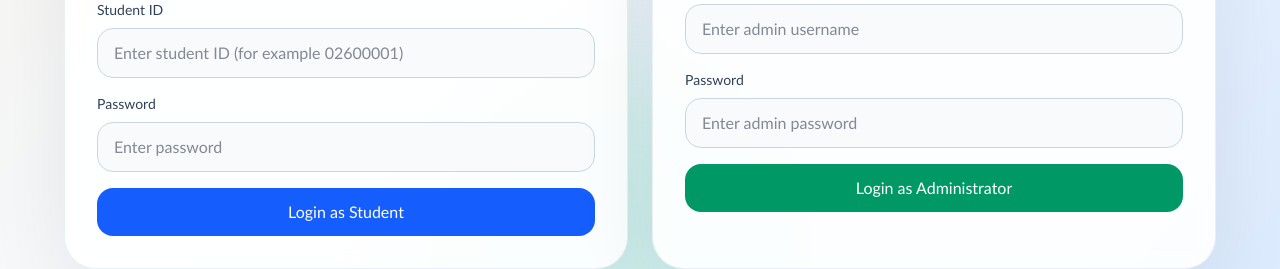
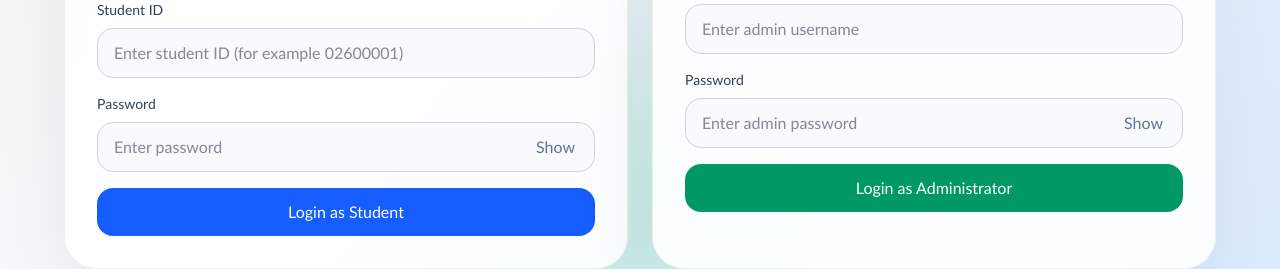
Before and after one commit to aasishhumagain/WhosHere, a Next.js app in the folder Frontend/: page / in a window 1280 px wide. Shown: the part 825-1094 px from the top of the page. Built offline with nearby package versions, Linux system fonts and the light colour scheme; no server answers.

Commit message:
Password visibility

```diff
--- a/Frontend/app/Admin/page.js
+++ b/Frontend/app/Admin/page.js
@@ -4,6 +4,7 @@
 import { useEffect, useRef, useState, useSyncExternalStore } from "react";
 import { useRouter } from "next/navigation";
 
+import PasswordField from "@/app/_components/PasswordField";
 import {
   buildApiUrl,
   buildAssetUrl,
@@ -332,18 +333,13 @@
               />
             </div>
 
-            <div>
-              <label className="mb-2 block text-sm font-medium text-slate-700">
-                Password
-              </label>
-              <input
-                type="password"
+            <PasswordField
+              label="Password"
               value={form.password}
               onChange={(event) => onFieldChange("password", event.target.value)}
               placeholder="Leave blank to keep the existing password"
-                className="w-full rounded-2xl border border-slate-300 bg-slate-50 px-4 py-3 outline-none transition focus:border-blue-500 focus:bg-white"
+              inputClassName="w-full rounded-2xl border border-slate-300 bg-slate-50 px-4 py-3 outline-none transition focus:border-blue-500 focus:bg-white"
             />
-            </div>
 
             <div>
               <label className="mb-2 block text-sm font-medium text-slate-700">
@@ -1488,12 +1484,8 @@
                         />
                       </div>
 
-                      <div>
-                        <label className="mb-2 block text-sm font-medium text-slate-700">
-                          Password
-                        </label>
-                        <input
-                          type="password"
+                      <PasswordField
+                        label="Password"
                         value={studentForm.password}
                         onChange={(event) =>
                           setStudentForm((current) => ({
@@ -1502,9 +1494,8 @@
                           }))
                         }
                         placeholder="Create a secure password"
-                          className="w-full rounded-2xl border border-slate-300 bg-slate-50 px-4 py-3 outline-none transition focus:border-emerald-500 focus:bg-white"
+                        inputClassName="w-full rounded-2xl border border-slate-300 bg-slate-50 px-4 py-3 outline-none transition focus:border-emerald-500 focus:bg-white"
                       />
-                      </div>
                     </div>
 
                     <div className="rounded-[1.5rem] border border-slate-200 bg-slate-50 p-4">
--- a/Frontend/app/Student/profile/page.js
+++ b/Frontend/app/Student/profile/page.js
@@ -3,6 +3,7 @@
 import { useEffect, useState } from "react";
 import { useRouter } from "next/navigation";
 
+import PasswordField from "@/app/_components/PasswordField";
 import { buildAssetUrl } from "@/app/lib/api";
 
 import StudentShell from "../_components/StudentShell";
@@ -310,12 +311,8 @@
           ) : null}
 
           <form onSubmit={handleChangePassword} className="mt-6 space-y-4">
-            <div>
-              <label className="mb-2 block text-sm font-medium text-slate-700">
-                Current Password
-              </label>
-              <input
-                type="password"
+            <PasswordField
+              label="Current Password"
               value={passwordForm.current_password}
               onChange={(event) =>
                 setPasswordForm((current) => ({
@@ -323,16 +320,11 @@
                   current_password: event.target.value,
                 }))
               }
-                className="w-full rounded-2xl border border-slate-300 bg-slate-50 px-4 py-3 outline-none transition focus:border-blue-500 focus:bg-white"
+              inputClassName="w-full rounded-2xl border border-slate-300 bg-slate-50 px-4 py-3 outline-none transition focus:border-blue-500 focus:bg-white"
             />
-            </div>
 
-            <div>
-              <label className="mb-2 block text-sm font-medium text-slate-700">
-                New Password
-              </label>
-              <input
-                type="password"
+            <PasswordField
+              label="New Password"
               value={passwordForm.new_password}
               onChange={(event) =>
                 setPasswordForm((current) => ({
@@ -340,16 +332,11 @@
                   new_password: event.target.value,
                 }))
               }
-                className="w-full rounded-2xl border border-slate-300 bg-slate-50 px-4 py-3 outline-none transition focus:border-blue-500 focus:bg-white"
+              inputClassName="w-full rounded-2xl border border-slate-300 bg-slate-50 px-4 py-3 outline-none transition focus:border-blue-500 focus:bg-white"
             />
-            </div>
 
-            <div>
-              <label className="mb-2 block text-sm font-medium text-slate-700">
-                Confirm New Password
-              </label>
-              <input
-                type="password"
+            <PasswordField
+              label="Confirm New Password"
               value={passwordForm.confirm_password}
               onChange={(event) =>
                 setPasswordForm((current) => ({
@@ -357,9 +344,8 @@
                   confirm_password: event.target.value,
                 }))
               }
-                className="w-full rounded-2xl border border-slate-300 bg-slate-50 px-4 py-3 outline-none transition focus:border-blue-500 focus:bg-white"
+              inputClassName="w-full rounded-2xl border border-slate-300 bg-slate-50 px-4 py-3 outline-none transition focus:border-blue-500 focus:bg-white"
             />
-            </div>
 
             <div className="flex flex-wrap gap-3 pt-2">
               <button
--- /dev/null
+++ b/Frontend/app/_components/PasswordField.js
@@ -0,0 +1,47 @@
+"use client";
+
+import { useId, useState } from "react";
+
+export default function PasswordField({
+  label,
+  className = "",
+  inputClassName = "",
+  buttonClassName = "",
+  id,
+  ...inputProps
+}) {
+  const generatedId = useId();
+  const resolvedId = id || generatedId;
+  const [isVisible, setIsVisible] = useState(false);
+
+  return (
+    <div className={className}>
+      {label ? (
+        <label
+          htmlFor={resolvedId}
+          className="mb-2 block text-sm font-medium text-slate-700"
+        >
+          {label}
+        </label>
+      ) : null}
+
+      <div className="relative">
+        <input
+          {...inputProps}
+          id={resolvedId}
+          type={isVisible ? "text" : "password"}
+          className={`${inputClassName} pr-16`}
+        />
+        <button
+          type="button"
+          onClick={() => setIsVisible((current) => !current)}
+          className={`absolute right-3 top-1/2 -translate-y-1/2 rounded-lg px-2 py-1 text-xs font-medium text-slate-500 transition hover:bg-slate-100 hover:text-slate-700 ${buttonClassName}`}
+          aria-label={isVisible ? "Hide password" : "Show password"}
+          aria-pressed={isVisible}
+        >
+          {isVisible ? "Hide" : "Show"}
+        </button>
+      </div>
+    </div>
+  );
+}
--- a/Frontend/app/page.js
+++ b/Frontend/app/page.js
@@ -3,6 +3,7 @@
 import { useState } from "react";
 import { useRouter } from "next/navigation";
 
+import PasswordField from "@/app/_components/PasswordField";
 import { buildApiUrl, parseApiResponse } from "@/app/lib/api";
 
 export default function WelcomePage() {
@@ -155,18 +156,13 @@
                   />
                 </div>
 
-                <div>
-                  <label className="mb-2 block text-sm font-medium text-slate-700">
-                    Password
-                  </label>
-                  <input
-                    type="password"
+                <PasswordField
+                  label="Password"
                   placeholder="Enter password"
                   value={studentPassword}
                   onChange={(event) => setStudentPassword(event.target.value)}
-                    className="w-full rounded-2xl border border-slate-300 bg-slate-50 px-4 py-3 outline-none transition focus:border-blue-500 focus:bg-white"
+                  inputClassName="w-full rounded-2xl border border-slate-300 bg-slate-50 px-4 py-3 outline-none transition focus:border-blue-500 focus:bg-white"
                 />
-                </div>
 
                 <button
                   type="submit"
@@ -213,18 +209,13 @@
                   />
                 </div>
 
-                <div>
-                  <label className="mb-2 block text-sm font-medium text-slate-700">
-                    Password
-                  </label>
-                  <input
-                    type="password"
+                <PasswordField
+                  label="Password"
                   placeholder="Enter admin password"
                   value={adminPassword}
                   onChange={(event) => setAdminPassword(event.target.value)}
-                    className="w-full rounded-2xl border border-slate-300 bg-slate-50 px-4 py-3 outline-none transition focus:border-emerald-500 focus:bg-white"
+                  inputClassName="w-full rounded-2xl border border-slate-300 bg-slate-50 px-4 py-3 outline-none transition focus:border-emerald-500 focus:bg-white"
                 />
-                </div>
 
                 <button
                   type="submit"
```
Lines whose indentation alone changed are shown as unchanged.
